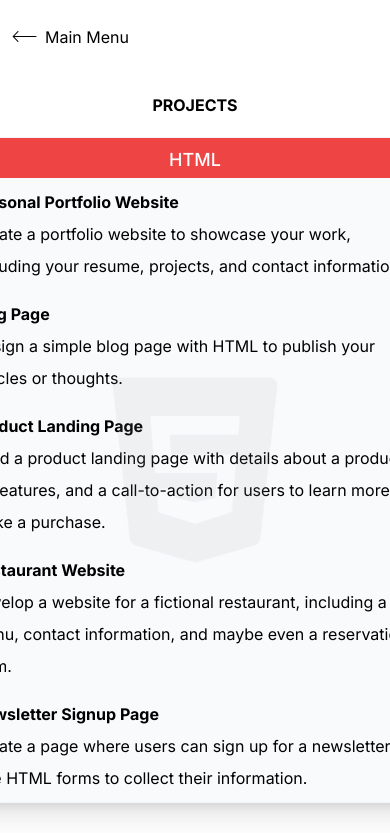
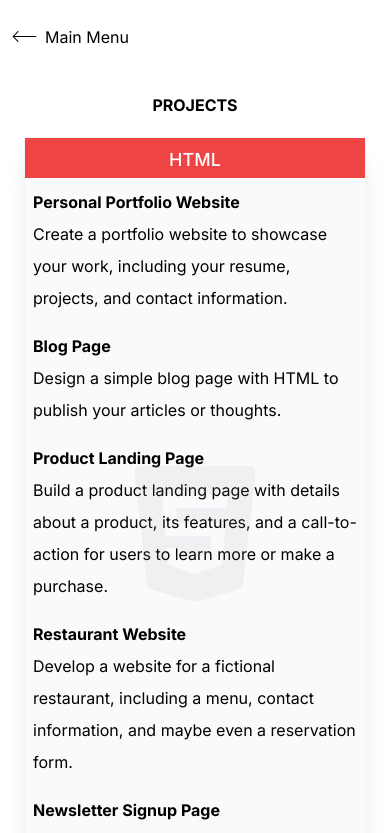
Before and after one commit to DevPierre05/free-resource-webdev, a React (Vite) app in the folder free-resource-guide-to-webdev/: page /projects in a window 390 px wide. Shown: the top 833 px of the page. Built offline with nearby package versions, Linux system fonts and the light colour scheme.

Commit message:
project edit

```diff
--- a/free-resource-guide-to-webdev/src/index.css
+++ b/free-resource-guide-to-webdev/src/index.css
@@ -52,7 +52,7 @@ body {
 }
 .project_container {
   display: grid;
-  grid-template-columns:  repeat(auto-fiLL, minmax(30rem, 1fr));
+  grid-template-columns:  repeat(auto-fit, minmax(30rem, 1fr));
   place-items: center;
   place-content: center;
 }
@@ -75,5 +75,8 @@ h2{
   .visual_container {
     grid-template-columns:  repeat(minmax(15rem, 1fr));
   }
+  .project_container {
+    grid-template-columns:  repeat(auto-fit, minmax(20rem, 1fr));
+  }
 
 }
```
